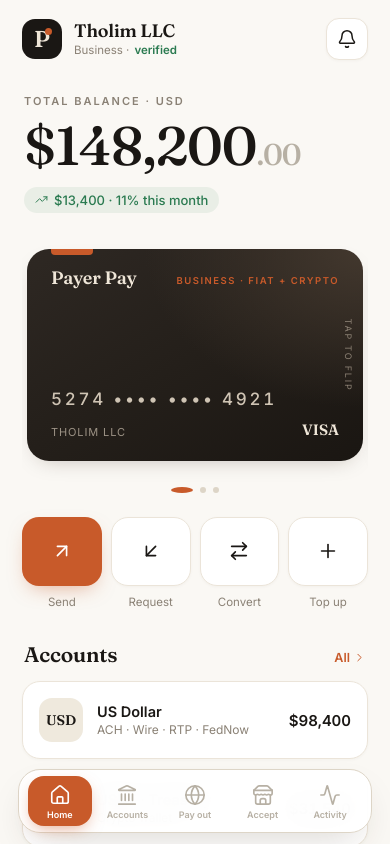
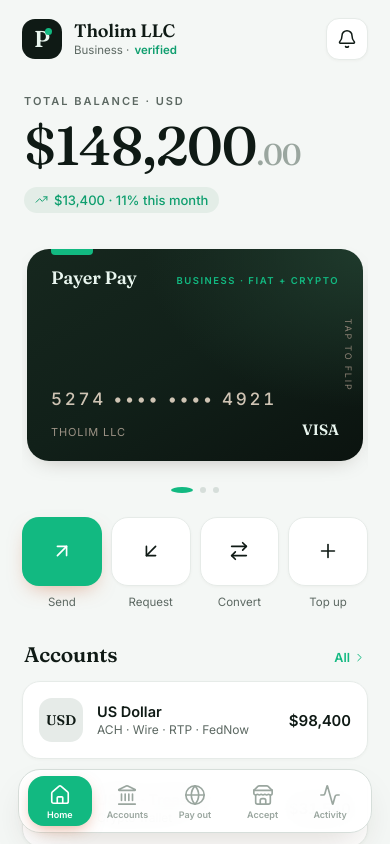
Before and after one commit to testauthosk/payerpay, a website: page index.html in a window 390 px wide. Drawn offline with Linux system fonts and the light colour scheme.

Commit message:
Recolor mobile app (v1) to our mint palette: :root vars terracotta->mint + warm->cool (bg/ink/line/surfaces), card gradients espresso->dark-green + cognac->bronze. Matches desktop concept colors. Kept serif font (color-only recolor).

```diff
--- a/index.html
+++ b/index.html
@@ -27,12 +27,12 @@
 <link href="https://fonts.googleapis.com/css2?family=Fraunces:opsz,wght@9..144,400;9..144,500;9..144,600;9..144,700&family=Inter:wght@400;450;500;600&display=swap" rel="stylesheet">
 <style>
 :root{
-  --bg:#FAF8F4;--s1:#FFFFFF;--s2:#F4F1EA;--s3:#EFE9DD;
-  --ink:#1A1714;--ink2:#8A8175;--ink3:#B7B0A4;
-  --terra:#C85A2A;--terra-h:#A84820;--terra-tint:#FBEFE8;--terra-soft:#F2D9CC;
-  --green:#2A7A50;--red:#C0392B;
-  --line:#EBE4D9;--line2:#DDD5C7;
-  --esp1:#2E2823;--esp2:#211C18;--cream:#EFE6D8;
+  --bg:#F4F7F5;--s1:#FFFFFF;--s2:#EEF3F0;--s3:#E6EBE8;
+  --ink:#0F1A15;--ink2:#5C6862;--ink3:#9AA69F;
+  --terra:#12B981;--terra-h:#0E9E6E;--terra-tint:#E6F8F0;--terra-soft:#C7F0DE;
+  --green:#0E9E6E;--red:#E5533C;
+  --line:#E6EBE8;--line2:#D6DEDA;
+  --esp1:#16271E;--esp2:#0B130F;--cream:#E9F6EF;
   --serif:'Fraunces',Georgia,serif;--sans:'Inter',system-ui,sans-serif;
 }
 *{margin:0;padding:0;box-sizing:border-box}
@@ -80,9 +80,9 @@
 .cardflip.flipped{transform:rotateY(180deg)}
 .pcard{position:absolute;inset:0;border-radius:22px;overflow:hidden;
   backface-visibility:hidden;-webkit-backface-visibility:hidden;transform-origin:center center;-webkit-transform-origin:center center;
-  background:radial-gradient(130% 150% at 100% 0%,#43382E 0%,transparent 50%),linear-gradient(150deg,#2E2823 0%,#241F1A 50%,#1A1612 100%);
+  background:radial-gradient(130% 150% at 100% 0%,#1F3A2C 0%,transparent 50%),linear-gradient(150deg,#16271E 0%,#112019 50%,#0B130F 100%);
   box-shadow:0 8px 22px -12px rgba(40,25,12,.34)}
-.pcard.back{transform:rotateY(180deg) translateZ(1px);-webkit-transform:rotateY(180deg) translateZ(1px);background:linear-gradient(150deg,#2B2620 0%,#211C17 60%,#1A1612 100%)}
+.pcard.back{transform:rotateY(180deg) translateZ(1px);-webkit-transform:rotateY(180deg) translateZ(1px);background:linear-gradient(150deg,#16271E 0%,#112019 60%,#0A120E 100%)}
 .pcard .pad,.bpad{position:absolute;inset:0;padding:24px}
 .fhint{position:absolute;right:9px;top:50%;transform:translateY(-50%);writing-mode:vertical-rl;font-size:9px;letter-spacing:.2em;color:#8C8174;text-transform:uppercase;font-family:var(--sans)}
 /* back face */
@@ -110,8 +110,8 @@
 .dot{width:6px;height:6px;border-radius:50%;background:var(--line2);transition:width .3s,background .3s}
 .dot.on{width:22px;background:var(--terra)}
 /* card colour variants */
-.v-cognac .pcard{background:radial-gradient(130% 150% at 100% 0%,#A85A33 0%,transparent 52%),linear-gradient(150deg,#7C3F23 0%,#552A18 55%,#33190E 100%)}
-.v-cognac .pcard.back{background:linear-gradient(150deg,#5A2E1A 0%,#3E2011 60%,#2A160C 100%)}
+.v-cognac .pcard{background:radial-gradient(130% 150% at 100% 0%,#6A4F26 0%,transparent 52%),linear-gradient(150deg,#3A2E1A 0%,#241B10 55%,#120F0A 100%)}
+.v-cognac .pcard.back{background:linear-gradient(150deg,#2A2114 0%,#1A1410 60%,#120F0A 100%)}
 .v-ink .pcard{background:radial-gradient(130% 150% at 0% 0%,#3C424B 0%,transparent 50%),linear-gradient(150deg,#2B2E34 0%,#1D1F24 55%,#141518 100%)}
 .v-ink .pcard.back{background:linear-gradient(150deg,#26282E 0%,#1A1C20 60%,#131418 100%)}
 .mc{display:flex;align-items:center}
```
